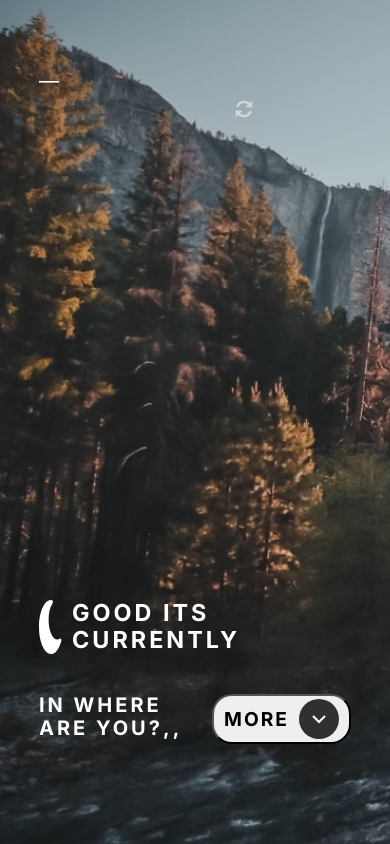
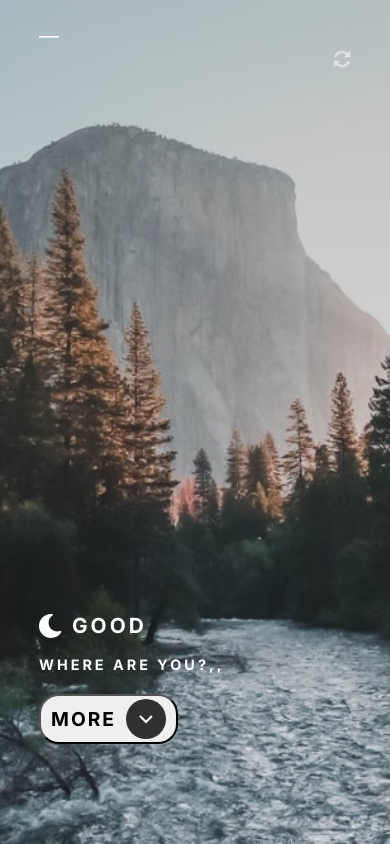
Before and after one commit to Matthew-Whitely/clock-app, a React (Create React App) app: page / in a window 390 px wide. Built offline with nearby package versions, Linux system fonts and the light colour scheme; no server answers.

Commit message:
responsive

```diff
--- a/src/Display.js
+++ b/src/Display.js
@@ -2,6 +2,10 @@ import styled from "styled-components";
 import { useEffect, useState } from "react";
 import img from "./starter-code/assets/desktop/bg-image-daytime.jpg";
 import nightImg from "./starter-code/assets/desktop/bg-image-nighttime.jpg";
+import tabletImgDay from "./starter-code/assets/tablet/bg-image-daytime.jpg";
+import tabletImgNight from "./starter-code/assets/tablet/bg-image-nighttime.jpg";
+import mobileImgDay from "./starter-code/assets/mobile/bg-image-daytime.jpg";
+import mobileImgNight from "./starter-code/assets/mobile/bg-image-nighttime.jpg";
 import sunIcon from "./starter-code/assets/desktop/icon-sun.svg";
 import nightIcon from "./starter-code/assets/desktop/icon-moon.svg";
 import refreshIcon from "./starter-code/assets/desktop/icon-refresh.svg";
@@ -22,6 +26,7 @@ const Header = styled.header`
   .quote {
     font-size: 1.4rem;
     padding-top: 70px;
+    padding-bottom: 10px;
   }
   .quoteFlex {
     display: flex;
@@ -62,10 +67,12 @@ const Header = styled.header`
   .headerBottomFlex {
     display: flex;
     justify-content: space-between;
+    align-items: center;
   }
 
   .headerTextIconFlex {
     display: flex;
+    align-items: center;
   }
   .headerTextIconFlex img {
     margin-right: 10px;
@@ -102,6 +109,80 @@ const Header = styled.header`
   .arrow img {
     transform: ${({ open }) => (open ? "scaleY(1);" : "scaleY(-1);")};
   }
+
+  @media (max-width: 790px) {
+    background-image: linear-gradient(rgba(46, 49, 49, 0.3), rgba(0, 0, 0, 0.1)),
+      ${({ background }) =>
+        (background >= 1 && background <= 4) ||
+        (background >= 18 && background <= 24)
+          ? `url(${tabletImgNight})`
+          : `url(${tabletImgDay})`};
+    span {
+      display: none;
+    }
+    .headerBottomFlex {
+      flex-flow: column nowrap;
+      align-items: flex-start;
+    }
+    .headerBottomFlex button {
+      margin-top: 20px;
+    }
+    h1 {
+      font-size: 10rem;
+    }
+    h3,
+    h4 {
+      font-size: 1.3rem;
+    }
+    .quoteText {
+      width: 100%;
+    }
+    .zoneAbrr p {
+      padding-bottom: 29.4px;
+      font-size: 1.4rem;
+    }
+  }
+  @media (max-width: 585px) {
+    background-image: linear-gradient(rgba(46, 49, 49, 0.3), rgba(0, 0, 0, 0.1)),
+      ${({ background }) =>
+        (background >= 1 && background <= 4) ||
+        (background >= 18 && background <= 24)
+          ? `url(${mobileImgNight})`
+          : `url(${mobileImgDay})`};
+    h1 {
+      font-size: 7rem;
+    }
+    h3 {
+      font-size: 1.3rem;
+    }
+    h4 {
+      font-size: 1rem;
+    }
+    .quote {
+      font-size: 1.1rem;
+      padding-top: 15px;
+    }
+    .quoteRefresh {
+      padding-top: 50px;
+      margin-left: 20px;
+    }
+    .zoneAbrr p {
+      padding-bottom: 19.4px;
+      font-size: 1.4rem;
+    }
+  }
+  @media (max-width: 420px) {
+    h1 {
+      font-size: 5rem;
+    }
+    h4 {
+      font-size: 0.9rem;
+    }
+    zoneAbrr p {
+      padding-bottom: 11.4px;
+      font-size: 1.4rem;
+    }
+  }
 `;
 
 const Section = styled.section`
@@ -133,7 +214,7 @@ const Section = styled.section`
   }
 
   h3 {
-    font-size: 3rem;
+    font-size: 2rem;
     padding-top: 15px;
     color: ${({ background }) =>
       (background >= 1 && background <= 4) ||
@@ -151,14 +232,6 @@ const Section = styled.section`
     margin-bottom: 40px;
   }
 
-  // .infoDisplay h3 {
-  //   padding-bottom: 80px;
-  // }
-
-  .infoDisplay2 p {
-    padding-left: 60px;
-  }
-
   .infoDisplay2 p {
     padding-left: 60px;
   }
@@ -167,6 +240,41 @@ const Section = styled.section`
   }
   .sectionFix {
     padding-bottom: 80px;
+    padding-right: 20px;
+  }
+  @media (max-width: 585px) {
+    .infoFlex {
+      grid-template-columns: 1fr;
+    }
+    .mobileSection {
+      display: Flex;
+      justify-content: space-between;
+      align-items: center;
+      margin-bottom: 40px;
+    }
+    .infoDisplay2 {
+      border: none;
+    }
+    .infoDisplay2 p {
+      padding-left: 0;
+    }
+    .sectionFix {
+      padding: 0;
+    }
+    h3 {
+      font-size: 1.3rem;
+    }
+    p {
+      font-size: 1.1rem;
+    }
+  }
+  @media (max-width: 420px) {
+    h3 {
+      font-size: 1rem;
+    }
+    p {
+      font-size: 0.8rem;
+    }
   }
 `;
 
@@ -228,7 +336,9 @@ const Display = (props) => {
               ) : (
                 <img src={nightIcon} alt="Moon icon" />
               )}
-              <h3>GOOD {greeting} ITS CURRENTLY</h3>
+              <h3>
+                GOOD {greeting} <span>ITS CURRENTLY</span>
+              </h3>
             </div>
             <div className="zoneAbrr">
               <h1>{realTime}</h1>
@@ -238,7 +348,8 @@ const Display = (props) => {
             <div className="headerBottomFlex">
               <div>
                 <h4>
-                  IN {props.city === "" ? "WHERE ARE YOU?" : props.city},
+                  <span>IN </span>
+                  {props.city === "" ? "WHERE ARE YOU?" : props.city},
                   {props.region},{props.country}
                 </h4>
               </div>
@@ -256,17 +367,25 @@ const Display = (props) => {
         <Section open={open} background={background}>
           <div className="infoFlex  wrapper">
             <div className="infoDisplay">
+              <div className="mobileSection">
                 <p>Current Time Zone</p>
                 <h3 className="sectionFix">{props.timezone}</h3>
+              </div>
+              <div className="mobileSection">
                 <p>Day of Year</p>
                 <h3>{props.dayOfYear}</h3>
               </div>
+            </div>
 
             <div className="infoDisplay2">
+              <div className="mobileSection">
                 <p>Day of Week</p>
                 <h3 className="sectionFix">{props.dayOfWeek}</h3>
+              </div>
+              <div className="mobileSection">
                 <p>Week Number</p>
                 <h3>{props.weekNumber}</h3>
+              </div>
             </div>
           </div>
         </Section>
```
Lines whose indentation alone changed are shown as unchanged.
